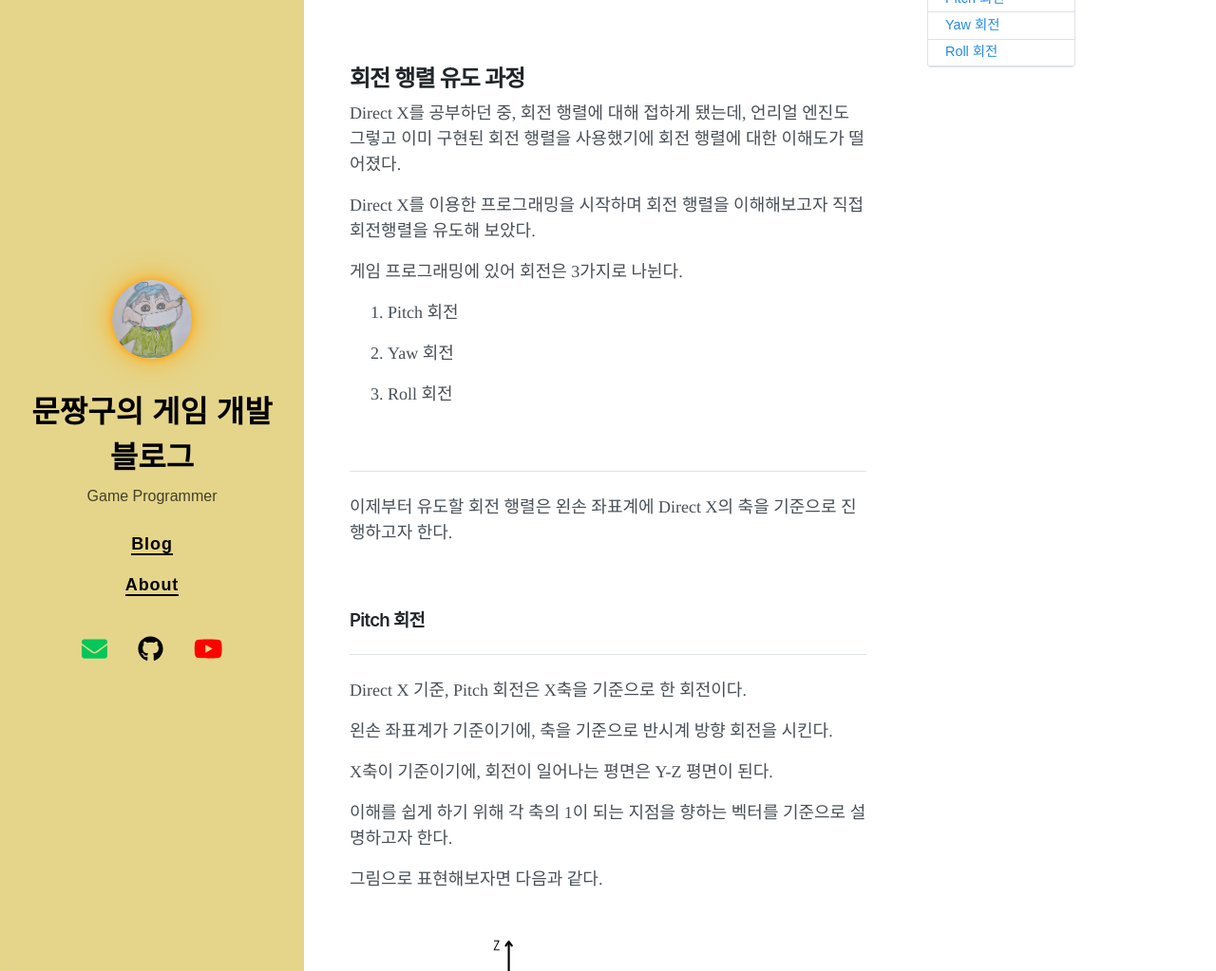
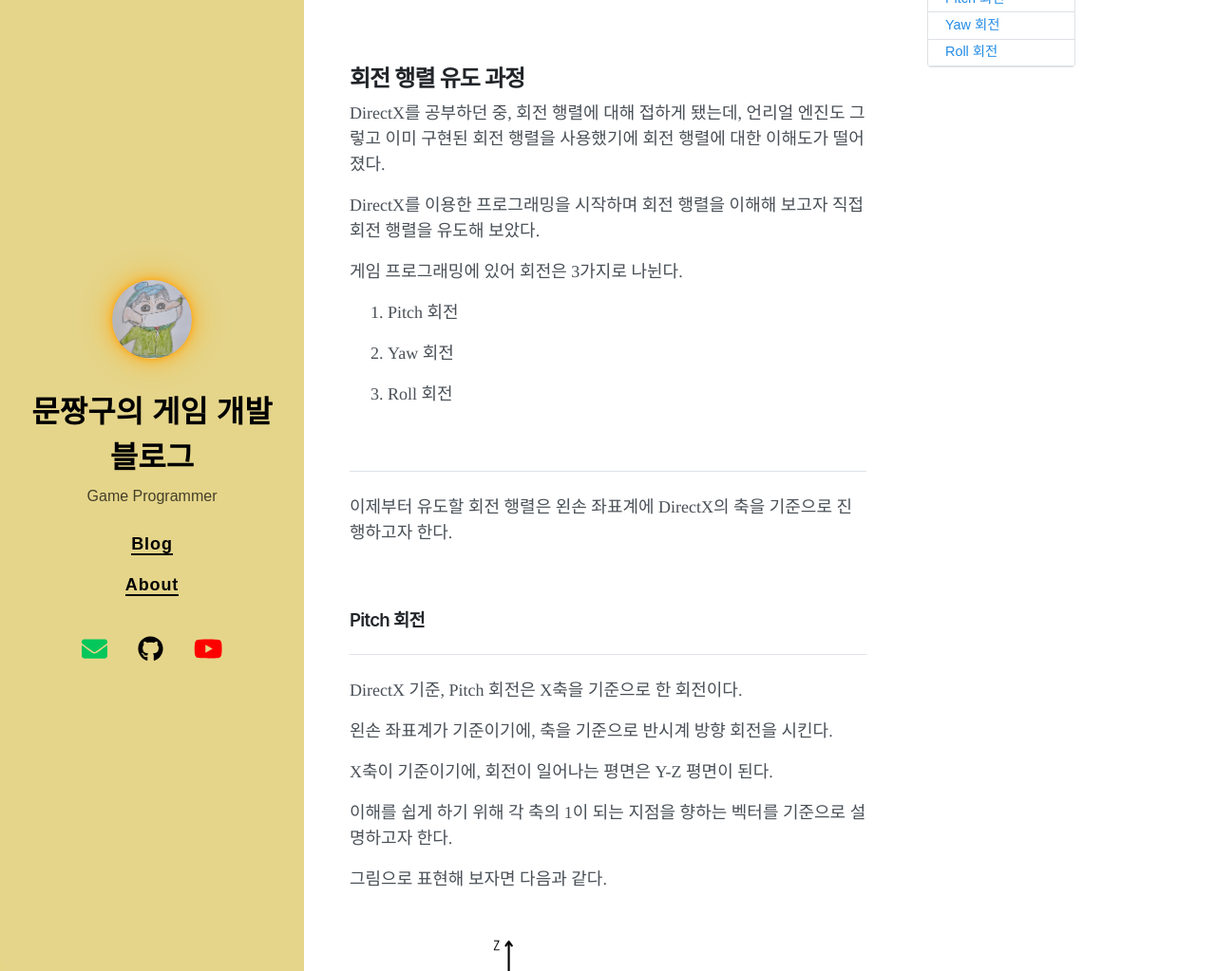
Before and after one commit to munjjang9/munjjang9.github.io, a Jekyll site: the page built from _posts/2024-12-20-Rotation-Matrix.md, in a window 1280 px wide and 1400 px high. Shown: the part 204-1227 px from the top of the window at 95% size. Built offline with Jekyll 4.4.1, drawn with Linux system fonts in a browser that asks for light colours; nearby versions of some CDN libraries; comment, search, counter and statistics services are not loaded; some of the changed text lies outside the part shown.

Commit message:
Update 2024-12-20-Rotation-Matrix.md
spell fixed

```diff
--- a/_posts/2024-12-20-Rotation-Matrix.md
+++ b/_posts/2024-12-20-Rotation-Matrix.md
@@ -14,9 +14,9 @@ toc: true
 
 ## 회전 행렬 유도 과정
 
-Direct X를 공부하던 중, 회전 행렬에 대해 접하게 됐는데, 언리얼 엔진도 그렇고 이미 구현된 회전 행렬을 사용했기에 회전 행렬에 대한 이해도가 떨어졌다.
+DirectX를 공부하던 중, 회전 행렬에 대해 접하게 됐는데, 언리얼 엔진도 그렇고 이미 구현된 회전 행렬을 사용했기에 회전 행렬에 대한 이해도가 떨어졌다.
 
-Direct X를 이용한 프로그래밍을 시작하며 회전 행렬을 이해해보고자 직접 회전행렬을 유도해 보았다.
+DirectX를 이용한 프로그래밍을 시작하며 회전 행렬을 이해해 보고자 직접 회전 행렬을 유도해 보았다.
 
 게임 프로그래밍에 있어 회전은 3가지로 나뉜다.
 
@@ -30,13 +30,13 @@ Direct X를 이용한 프로그래밍을 시작하며 회전 행렬을 이해해
 
 ---
 
-이제부터 유도할 회전 행렬은 왼손 좌표계에 Direct X의 축을 기준으로 진행하고자 한다.
+이제부터 유도할 회전 행렬은 왼손 좌표계에 DirectX의 축을 기준으로 진행하고자 한다.
 
 <br>
 
 ### Pitch 회전
 ---
-Direct X 기준, Pitch 회전은 X축을 기준으로 한 회전이다.
+DirectX 기준, Pitch 회전은 X축을 기준으로 한 회전이다.
 
 왼손 좌표계가 기준이기에, 축을 기준으로 반시계 방향 회전을 시킨다.
 
@@ -44,7 +44,7 @@ X축이 기준이기에, 회전이 일어나는 평면은 Y-Z 평면이 된다.
 
 이해를 쉽게 하기 위해 각 축의 1이 되는 지점을 향하는 벡터를 기준으로 설명하고자 한다.
 
-그림으로 표현해보자면 다음과 같다.
+그림으로 표현해 보자면 다음과 같다.
 
 ![Pitch Rotation](/assets/images/PitchRotation.png)
 
```
Also changed, not shown: other parts of _posts/2024-12-20-Rotation-Matrix.md (+2 -2 lines).
